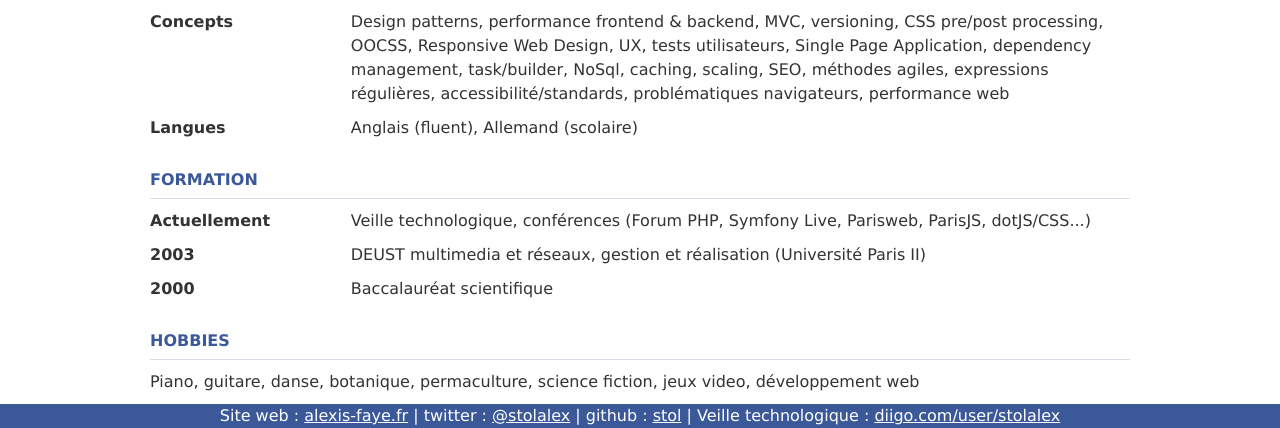
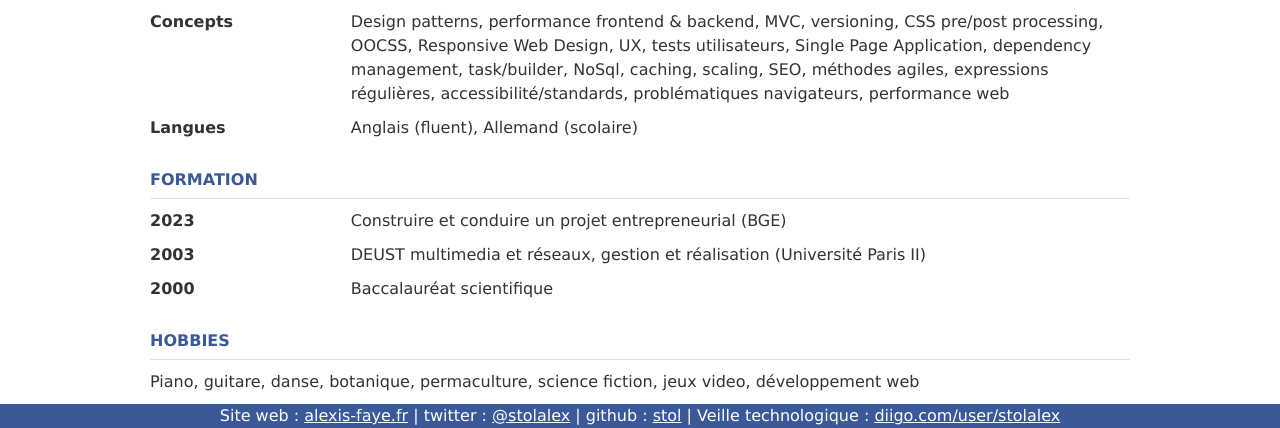
Before and after one commit to stol/cv, a PHP site: page / in a window 1280 px wide. Shown: the part 2605-3033 px from the top of the page. Run offline with PHP 8.4, Linux system fonts and the light colour scheme; some libraries are stand-ins or nearby versions.

Commit message:
upd formations

```diff
--- a/data.php
+++ b/data.php
@@ -177,8 +177,8 @@ unset($skill);
 
 $formations = [
     [
-        'title' => 'Actuellement',
-        'detail' => 'Veille technologique, conférences (Forum PHP, Symfony Live, Parisweb, ParisJS, dotJS/CSS...)',
+        'title' => '2023',
+        'detail' => 'Construire et conduire un projet entrepreneurial (BGE)',
     ], [
         'title' => '2003',
         'detail' => 'DEUST multimedia et réseaux, gestion et réalisation (Université Paris II)',
```
